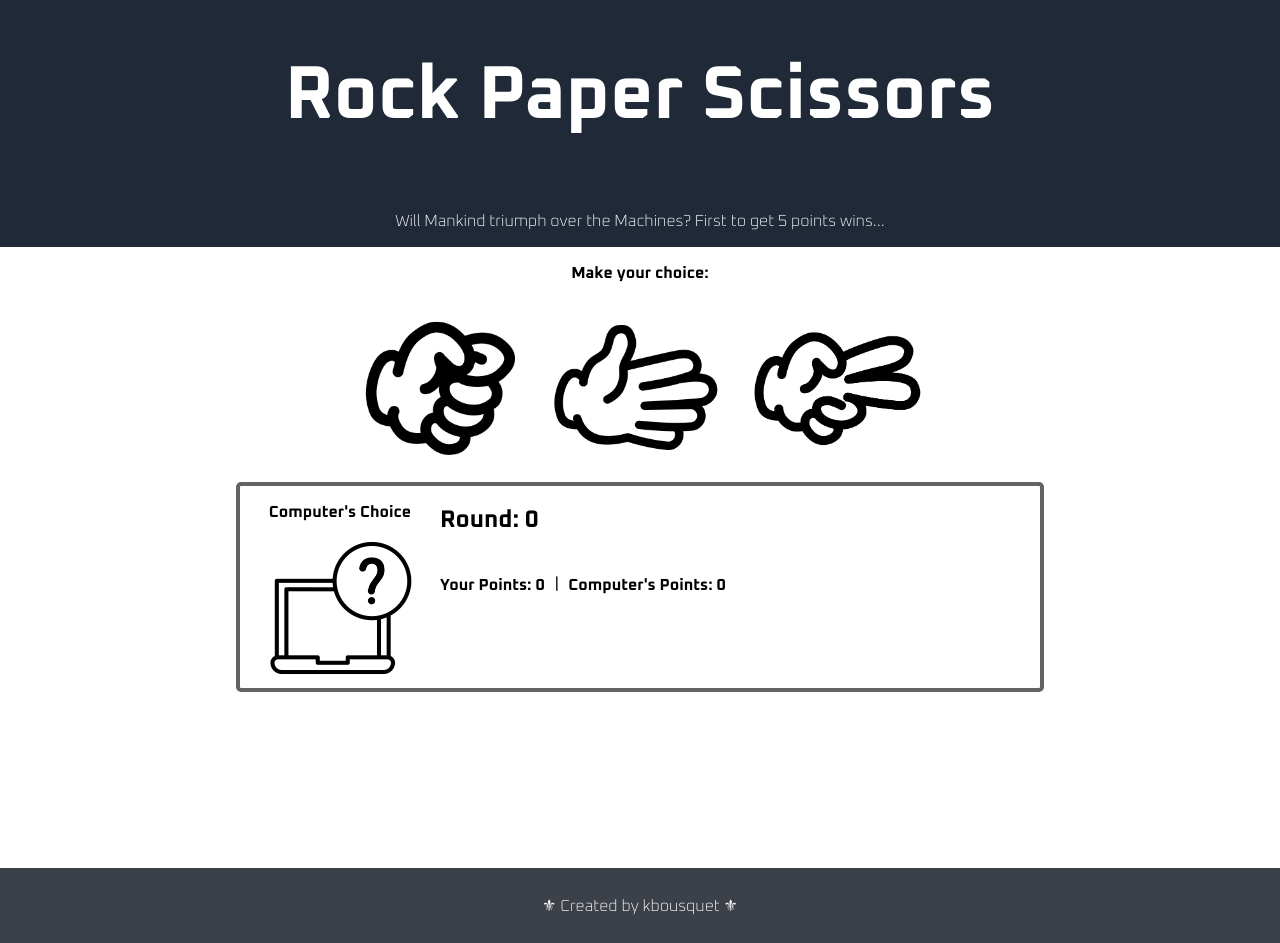
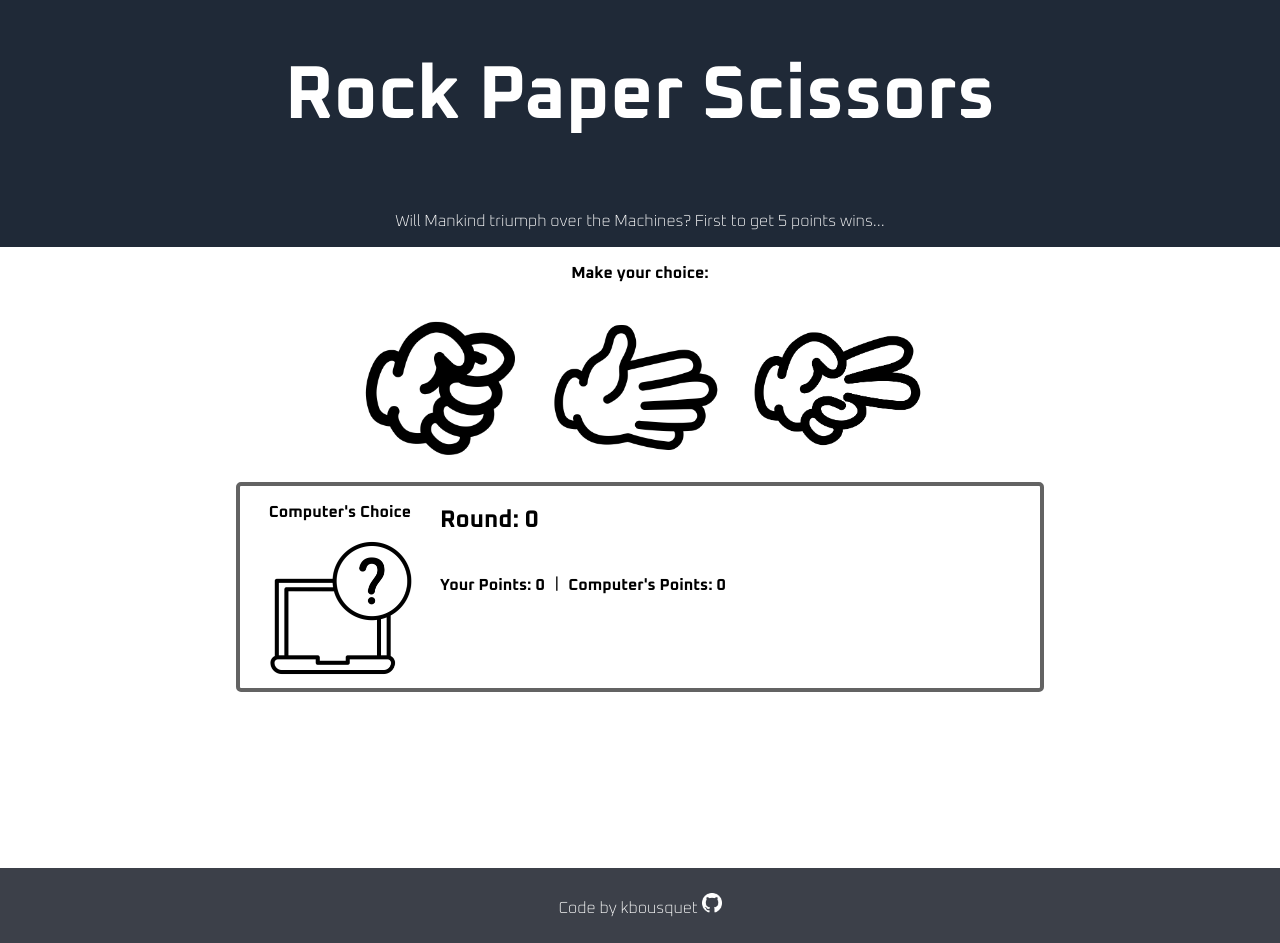
Before and after one commit to kbousquet/rock-paper-scissors, a plain HTML site: page index.html in a window 1280 px wide. Drawn offline with Linux system fonts and the light colour scheme.

Commit message:
edit footer

```diff
--- a/index.html
+++ b/index.html
@@ -49,7 +49,7 @@
     </main>
 
     <footer>
-      <p>⚜ Created by <a href="https://github.com/kbousquet">kbousquet</a> ⚜</p>
+      <p>Code by kbousquet<a href="https://github.com/kbousquet/rock-paper-scissors"> <img src="images/GitHubIcon.png" alt="Git Hub icon" height="20"></a></p>
     </footer>
 
 
--- a/styles.css
+++ b/styles.css
@@ -20,7 +20,6 @@ header{
     color:white;
     display:flex;
     flex-direction:column;
-
 }
 
 h1{
```
Also changed, not shown: images/GitHubIcon.png (added).
